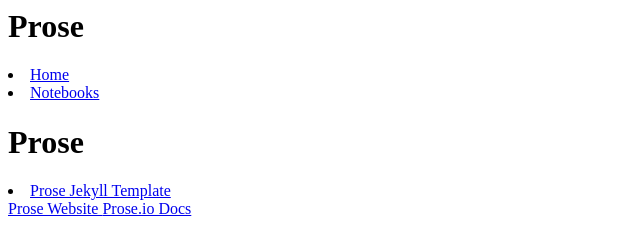
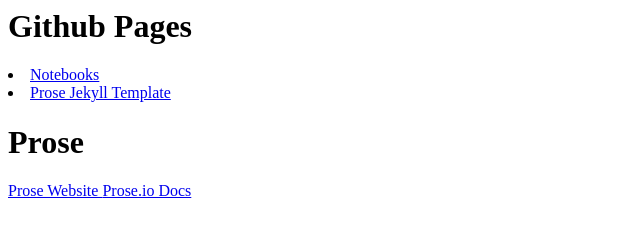
Before and after one commit to karpatic/karpatic.github.io, a plain HTML site: page index.html in a window 1280 px wide. Shown: the whole page, without its empty margins (0-640 px from the left). Drawn offline with Linux system fonts and the light colour scheme.

Commit message:
Put Hyperlinks

```diff
--- a/index.html
+++ b/index.html
@@ -1,8 +1,7 @@
-<h1> Prose </h1>
-<li> <a href="https://prose.io/#karpatic"> Home </a> </li>
+<h1> Github Pages  </h1>
 <li> <a href="https://karpatic.github.io/notebooks"> Notebooks </a> </li>
+<li> <a href="https://karpatic.github.io/starter/"> Prose Jekyll Template </a> </li>
 
 <h1> Prose </h1>
-<li> <a href="https://karpatic.github.io/starter/"> Prose Jekyll Template </a> </li>
 <a href="https://prose.io/#karpatic"> Prose Website </a>
 <a href="https://github.com/prose/prose/wiki/Getting-Started"> Prose.io Docs </a>
```
